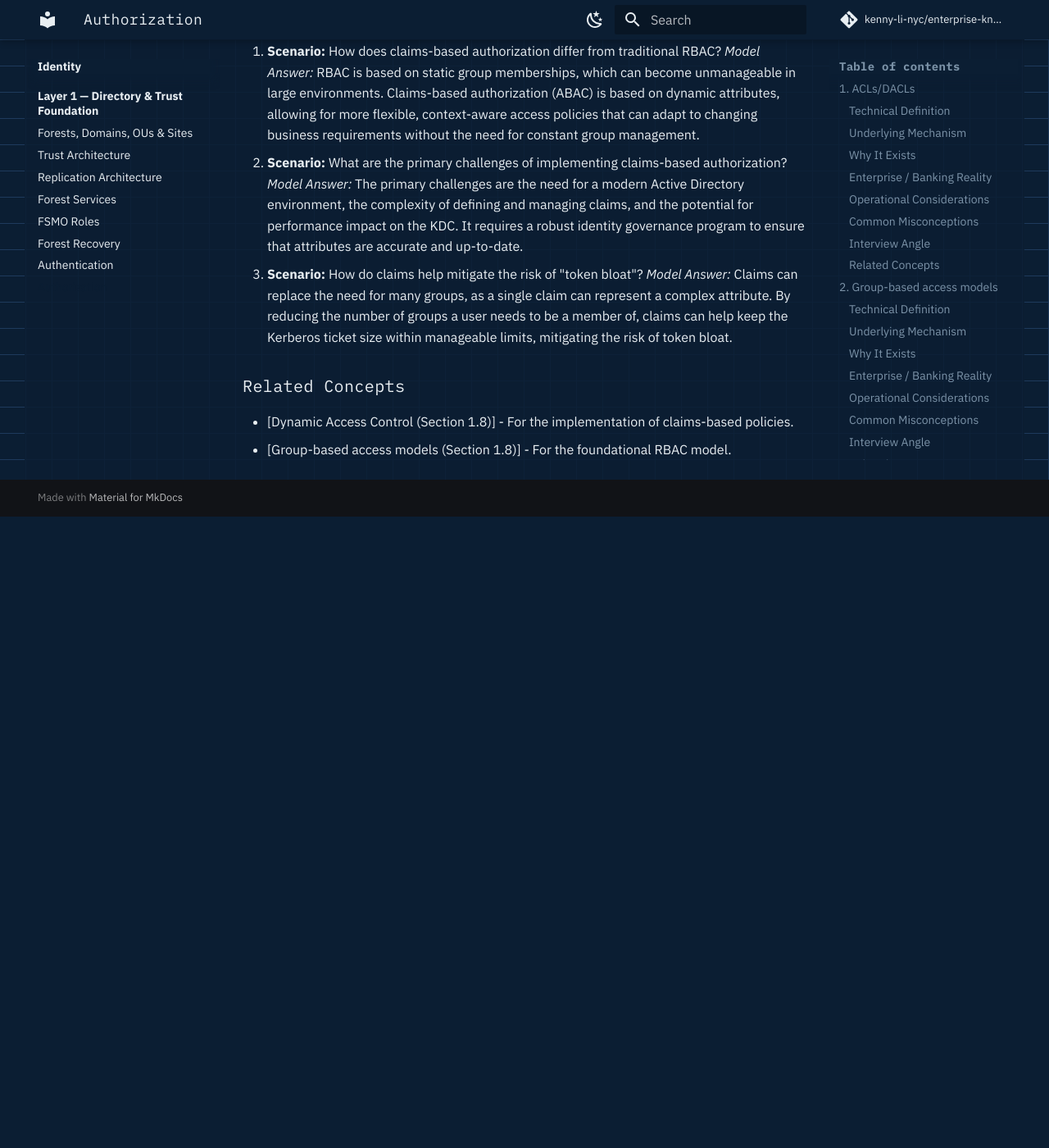
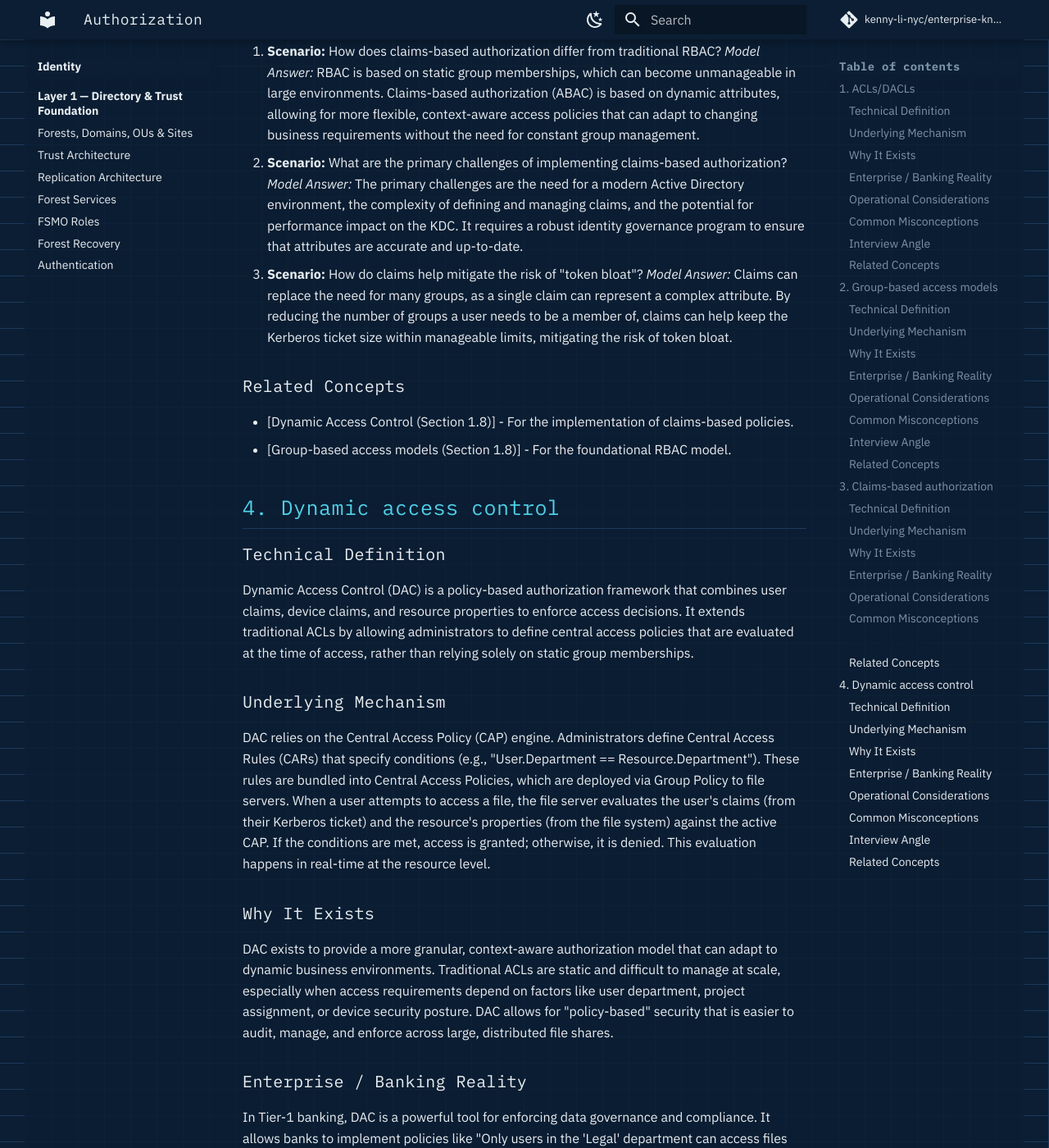
Before and after one commit to kenny-li-nyc/enterprise-knowledge-base, an MkDocs documentation site: the page built from docs/identity/layer1-directory-trust/authorization.md, in a window 1280 px wide and 1400 px high, scrolled down 5839 px. Shown: the whole window at 82% size. Built offline with MkDocs 1.6.1 and Material for MkDocs 9.7.7, drawn with Linux system fonts in a browser that asks for light colours; comment, search, counter and statistics services are not loaded; before the commit the page ends 6469 px from its top, so only the background shows below that; some of the changed text lies outside the part shown.

Commit message:
docs: add dynamic access control section to authorization docs
Co-authored-by: aider (gemini/gemini-3.1-flash-lite) <aider@aider.chat>

```diff
--- a/docs/identity/layer1-directory-trust/authorization.md
+++ b/docs/identity/layer1-directory-trust/authorization.md
@@ -108,3 +108,39 @@ Monitoring the health of the KDC and ensuring that claims are correctly configur
 ### Related Concepts
 *   [Dynamic Access Control (Section 1.8)] - For the implementation of claims-based policies.
 *   [Group-based access models (Section 1.8)] - For the foundational RBAC model.
+
+## 4. Dynamic access control
+
+### Technical Definition
+Dynamic Access Control (DAC) is a policy-based authorization framework that combines user claims, device claims, and resource properties to enforce access decisions. It extends traditional ACLs by allowing administrators to define central access policies that are evaluated at the time of access, rather than relying solely on static group memberships.
+
+### Underlying Mechanism
+DAC relies on the Central Access Policy (CAP) engine. Administrators define Central Access Rules (CARs) that specify conditions (e.g., "User.Department == Resource.Department"). These rules are bundled into Central Access Policies, which are deployed via Group Policy to file servers. When a user attempts to access a file, the file server evaluates the user's claims (from their Kerberos ticket) and the resource's properties (from the file system) against the active CAP. If the conditions are met, access is granted; otherwise, it is denied. This evaluation happens in real-time at the resource level.
+
+### Why It Exists
+DAC exists to provide a more granular, context-aware authorization model that can adapt to dynamic business environments. Traditional ACLs are static and difficult to manage at scale, especially when access requirements depend on factors like user department, project assignment, or device security posture. DAC allows for "policy-based" security that is easier to audit, manage, and enforce across large, distributed file shares.
+
+### Enterprise / Banking Reality
+In Tier-1 banking, DAC is a powerful tool for enforcing data governance and compliance. It allows banks to implement policies like "Only users in the 'Legal' department can access files marked as 'Confidential' on the 'Legal' file share." This is critical for meeting regulatory requirements (e.g., GDPR, CCPA) regarding data privacy and access control. DAC also provides a centralized way to audit access policies, making it easier to demonstrate compliance to regulators.
+
+### Operational Considerations
+DAC requires a well-defined classification strategy for data and a robust identity governance program to manage user and device claims.
+[CLI: New-ADCentralAccessRule -Name "FinanceRule" -Condition "(@User.Department == @Resource.Department)"]
+[CLI: Set-ADCentralAccessPolicy -Identity "FinancePolicy" -CentralAccessRules "FinanceRule"]
+Monitoring the effectiveness of DAC policies and ensuring that claims are correctly configured is essential for maintaining authorization availability.
+
+### Common Misconceptions
+!!! warning
+    A common misconception is that DAC is a replacement for ACLs. This is false. DAC is an *extension* of the existing ACL model. It adds a layer of policy-based evaluation on top of the traditional DACL, allowing for more complex, attribute-based access decisions.
+
+### Interview Angle
+1. **Scenario:** How does DAC improve upon traditional group-based access?
+   *Model Answer:* DAC allows for dynamic, attribute-based access decisions that can adapt to changing business needs without the need for constant group management. It provides a more flexible and context-aware authorization framework.
+2. **Scenario:** What are the primary challenges of implementing DAC?
+   *Model Answer:* The primary challenges are the need for a well-defined data classification strategy, the complexity of defining and managing central access policies, and the potential for performance impact on file servers. It requires a robust identity governance program to ensure that claims are accurate and up-to-date.
+3. **Scenario:** How does DAC help with regulatory compliance?
+   *Model Answer:* DAC provides a centralized, policy-driven way to enforce and audit access to sensitive data. It allows banks to demonstrate to regulators that access is granted based on clear, documented policies, rather than ad-hoc group memberships.
+
+### Related Concepts
+*   [Claims-based authorization (Section 1.8)] - For the foundational claims model.
+*   [ACLs/DACLs (Section 1.8)] - For the underlying security descriptor model.
```
